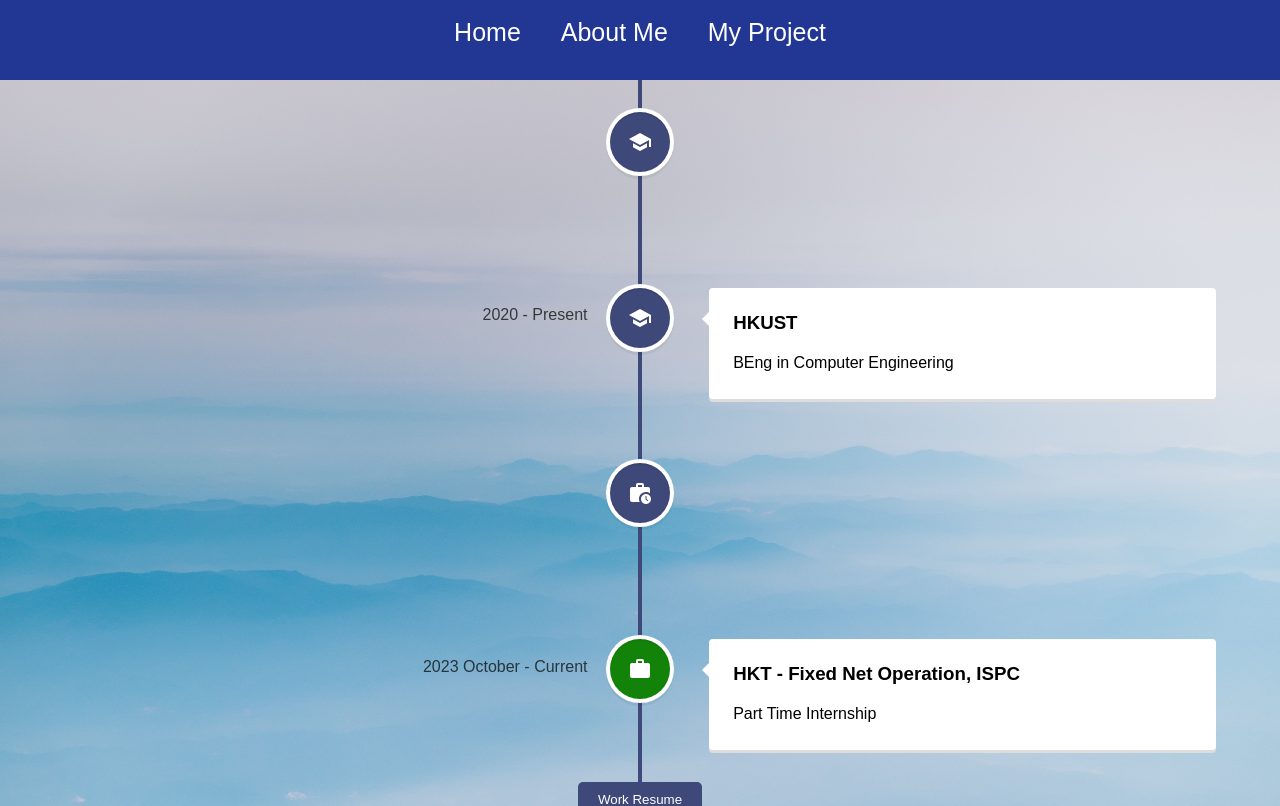
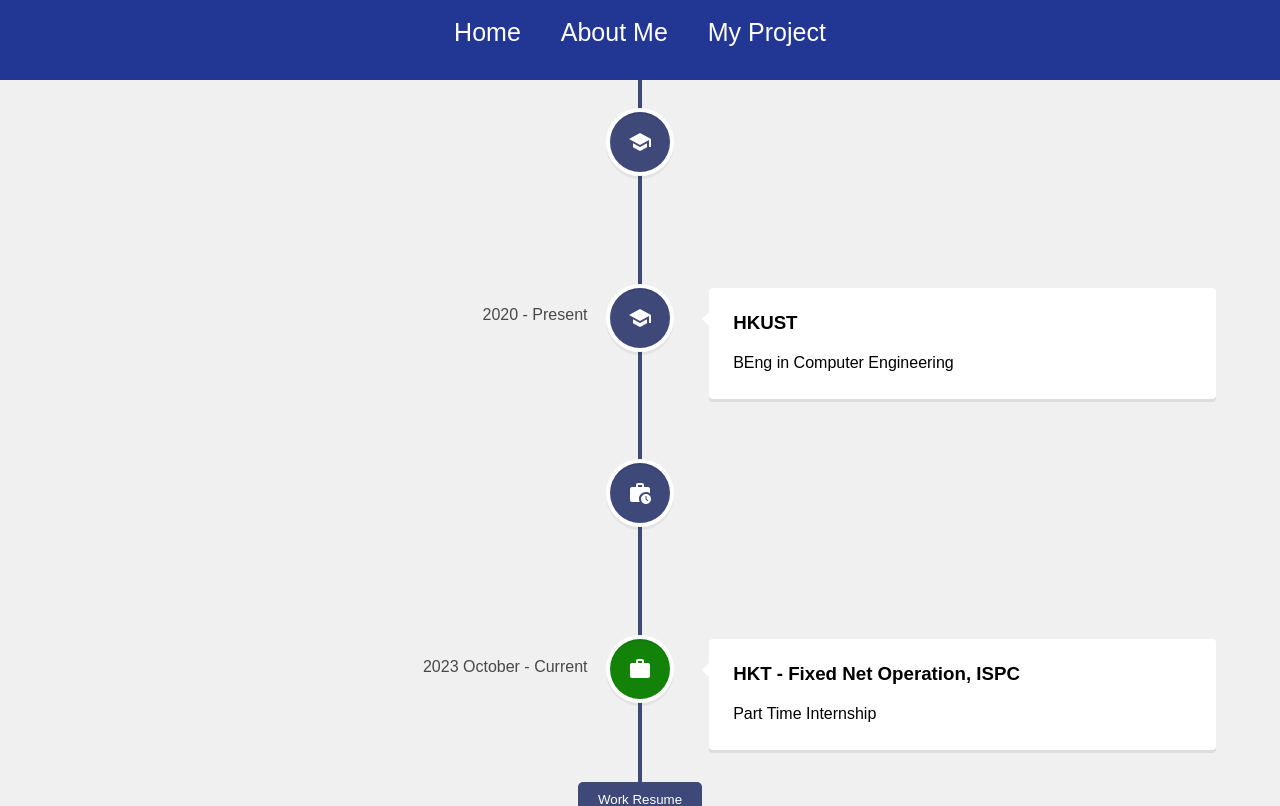
Before and after one commit to hillhc/MyPro, a React (Create React App) app: page /about in a window 1280 px wide. Shown: the top 806 px of the page. Built offline with nearby package versions, Linux system fonts and the light colour scheme.

Commit message:
About Trial

```diff
--- a/src/pages/about.js
+++ b/src/pages/about.js
@@ -6,16 +6,9 @@ import WorkHistoryIcon from '@mui/icons-material/WorkHistory';
 import WorkIcon from '@mui/icons-material/Work';
 import myResume from "../resource/resume.pdf"
 import myResume2 from "../resource/resume2.pdf"
-import backgroundabout from "../resource/backgroundabout.jpg"
 
 function About() {
   return(
-    <div className="About" style={{
-      backgroundImage: `url(${backgroundabout})`,
-      backgroundSize: '100% 100%',
-      backgroundPosition: 'center center',
-      minHeight: '100vh'
-    }}>
     <div className="Experience">
       <VerticalTimeline lineColor='#3e497a'>
         <VerticalTimelineElement
@@ -76,7 +69,6 @@ function About() {
         }}>Academic Resume</button>
       </a>
     </div>
-    </div>
   )
 }
 
--- a/src/styles/Home.css
+++ b/src/styles/Home.css
@@ -13,7 +13,7 @@
   justify-content: center;
   align-items: center;
   text-align: center;
-  background-color: #ddd5d5;
+  background-color: #f6f6f6;
   color: #f0f0f0;
 }
 
--- a/src/styles/about.css
+++ b/src/styles/about.css
@@ -1,4 +1,3 @@
-
 .photo {
   width: 200px;
   height: 200px;
@@ -16,3 +15,13 @@
   flex: 1;
   margin-left: 50px;
 }
+
+.About {
+  flex: 1;
+  background-image: url(${backgroundabout});
+  background-size: cover;
+  background-position: center center;
+  display: flex;
+  flex-direction: column;
+  align-items: center; /* Add this to center the content horizontally */
+}
```
Lines whose indentation alone changed are shown as unchanged.
